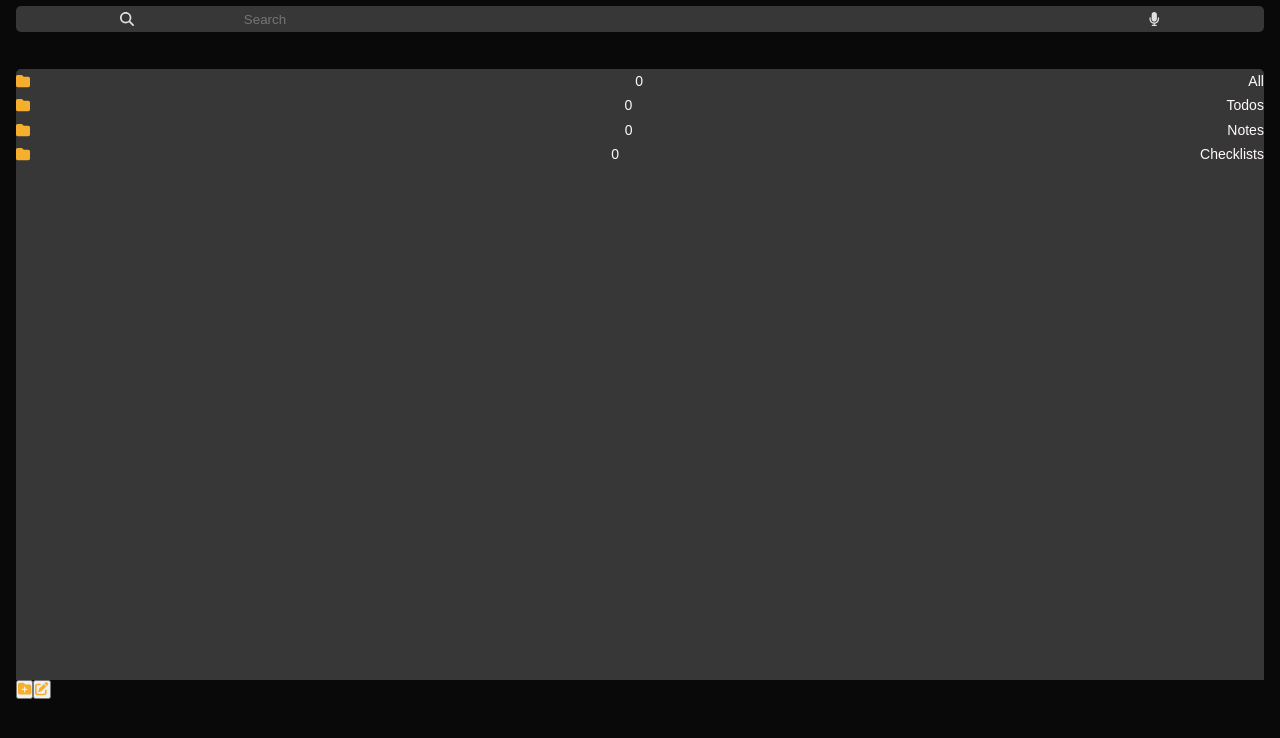
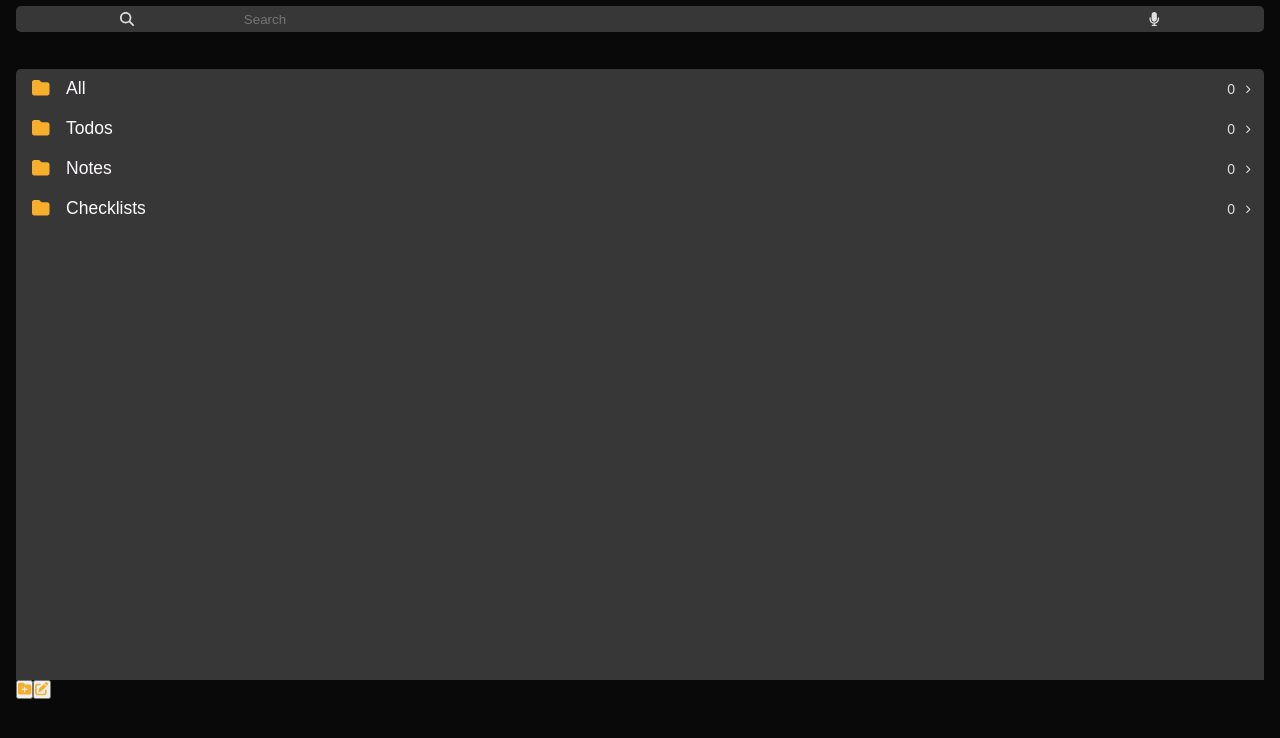
Before and after one commit to cjacqo/odin-todos, a website built with webpack: page dist/index.html in a window 1280 px wide. Shown: the part 76-814 px from the top of the page. Built offline with nearby package versions, Linux system fonts and the light colour scheme.

Commit message:
Basic table item layout is complete

```diff
--- a/src/components/elements/index.js
+++ b/src/components/elements/index.js
@@ -16,16 +16,29 @@ const ListItem = (dataAttribute, itemData, controllerFunction) => {
     const { elementText } = itemData
 
     const li = document.createElement('div')
-    const icon = document.createElement('i')
-    const textBox = document.createElement('p')
-    const countBox = document.createElement('p')
+    const iconBox = document.createElement('div')
+    const textBox = document.createElement('div')
+    const countBox = document.createElement('div')
+
+    iconBox.classList.add('small-flex')
+    countBox.classList.add('small-flex', 'flex')
+    textBox.classList.add('fill-item')
 
     switch(attributeName) {
         case 'data-folder-id':
+            const icon = document.createElement('i')
+            const text = document.createElement('p')
+            const countText = document.createElement('p')
+            const chevron = document.createElement('i')
             icon.classList.add('fa-solid', 'fa-folder', 'yellow')
+            chevron.classList.add('fa-solid', 'fa-chevron-right')
             let count = Controller.getItemCountInFolder(attributeValue)
-            countBox.innerText = count
-            li.appendChild(icon)
+            countText.innerText = count
+            iconBox.appendChild(icon)
+            textBox.appendChild(text)
+            countBox.appendChild(countText)
+            countBox.appendChild(chevron)
+            li.appendChild(iconBox)
             li.appendChild(countBox)
             break
     }
--- a/src/styles.css
+++ b/src/styles.css
@@ -179,6 +179,29 @@ h4, h6 {
     padding: 0.3rem 0;
     justify-content: space-between;
     align-items: center;
+    font-size: 1.25rem;
+    min-height: 40px;
+}
+
+.table-item > .small-flex {
+    width: 50px;
+    flex: 1 0 auto;
+    flex-grow: 1;
+    text-align: center;
+}
+
+.table-item > .fill-item {
+    flex: 1 1 100%;
+    flex-grow: 2;
+    text-align: left;
+}
+
+.table-item :nth-child(1) { order: 1; }
+.table-item :nth-child(2) { order: 3;  color: var(--grey-text); font-size: var(--normal); justify-content: center; align-items: center; gap: 10px;}
+.table-item :nth-child(3) { order: 2; }
+
+.fa-chevron-right {
+    font-size: var(--small) !important;
 }
 
 .edit-icon-container {
```
